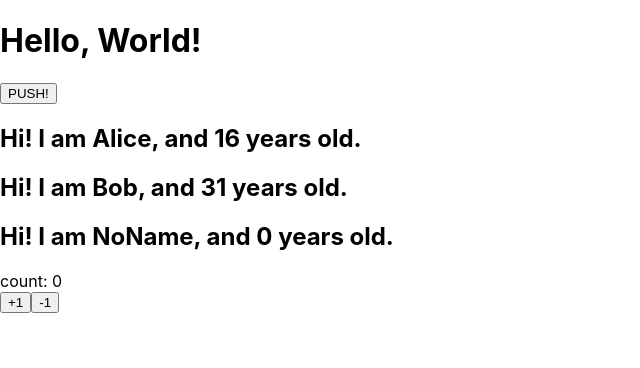
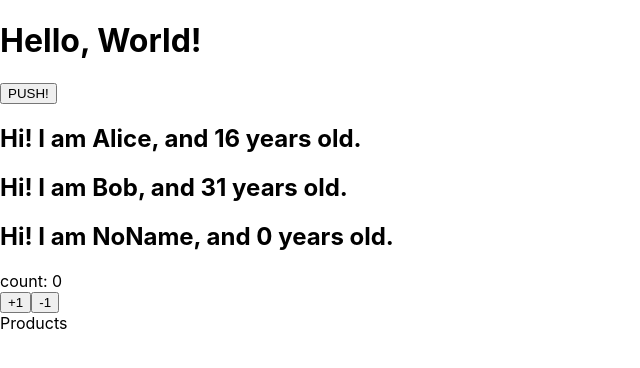
Before and after one commit to 121jigowatts/TIL, a React (Create React App) app in the folder react/react-app/: page / in a window 1280 px wide. Shown: the top 368 px of the page, without its empty margins (0-640 px from the left). Built offline with nearby package versions, Linux system fonts and the light colour scheme; no server answers.

Commit message:
implement web api access

```diff
--- a/react/react-app/src/component/App.js
+++ b/react/react-app/src/component/App.js
@@ -1,5 +1,6 @@
 import Counter from "./Counter";
 import User from "./User";
+import Product from "./Product";
 
 function App() {
   const profiles = [{ name: "Alice", age: 16 }, { name: "Bob", age: 31 }, {}];
@@ -18,6 +19,7 @@ function App() {
         return <User name={profile.name} age={profile.age} key={index} />;
       })}
       <Counter />
+      <Product />
     </div>
   );
 }
--- /dev/null
+++ b/react/react-app/src/component/Product.js
@@ -0,0 +1,14 @@
+import axios from "axios";
+
+axios.defaults.baseURL = process.env.REACT_APP_ENDPOINT;
+
+const Product = () => {
+  axios.get("/products").then((response) => {
+    const products = response.data;
+    console.log(products);
+  });
+
+  return <div>Products</div>;
+};
+
+export default Product;
```
Also changed, not shown: 1 other file (tests, documents, lock files or other folders).
